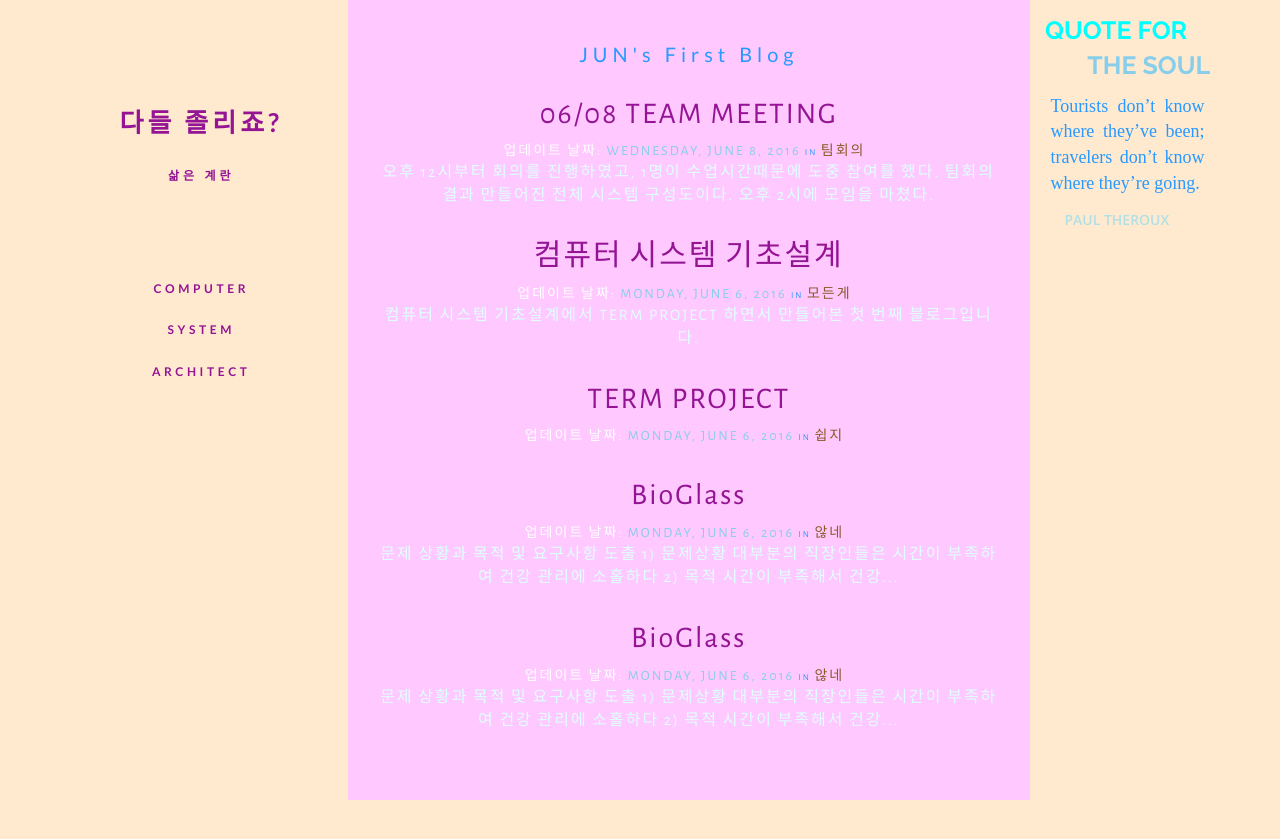
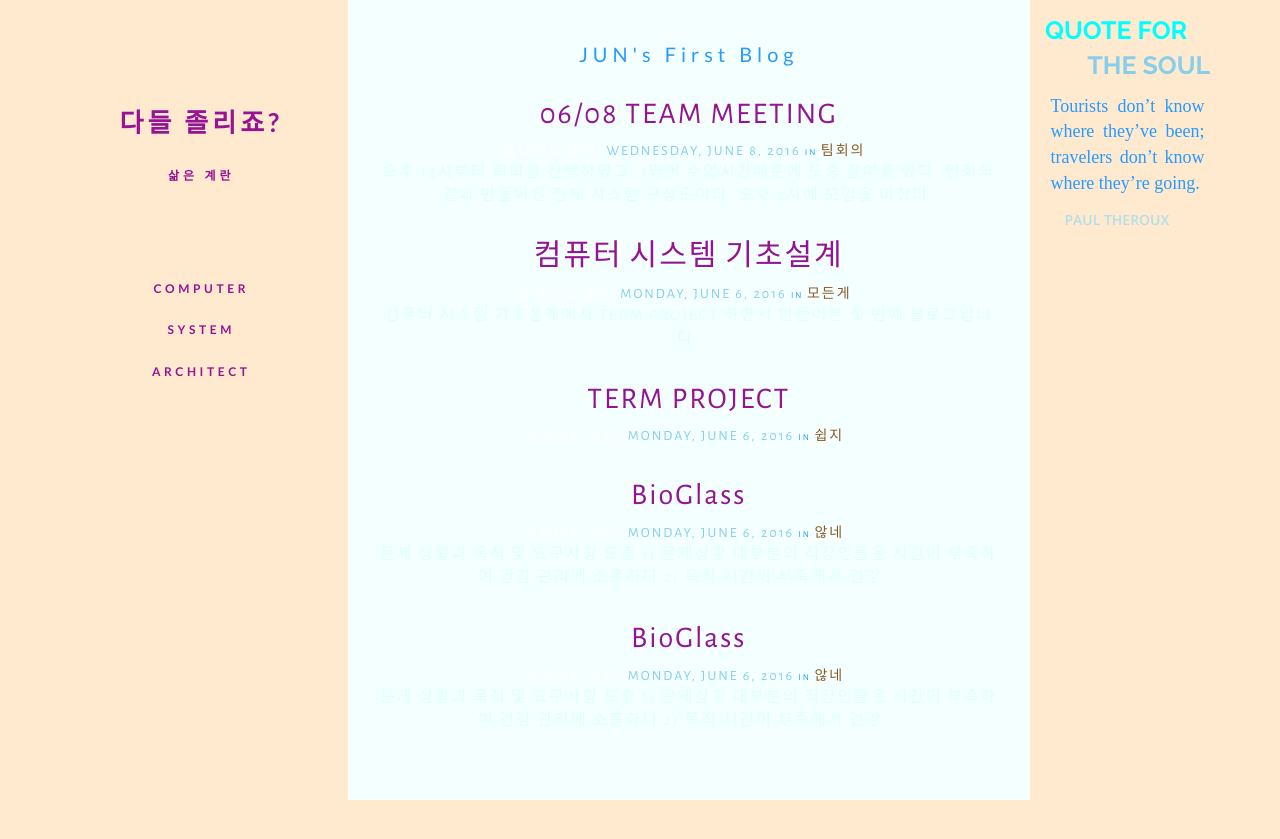
Before and after one commit to strawberryjamsea/trust1303.github.io-1, a Jekyll site: the page built from index.html, in a window 1280 px wide. Shown: the top 839 px of the page. Built offline with Jekyll 4.4.1, drawn with Linux system fonts in a browser that asks for light colours; nearby versions of some CDN libraries.

Commit message:
Update main.scss

```diff
--- a/css/main.scss
+++ b/css/main.scss
@@ -32,7 +32,7 @@ html, body {
 }
 .cont{
   min-height: 800px !important;
-background-color: #FFC8FF;
+background-color: #F4FFFF;
 }
 
 .social{
```
